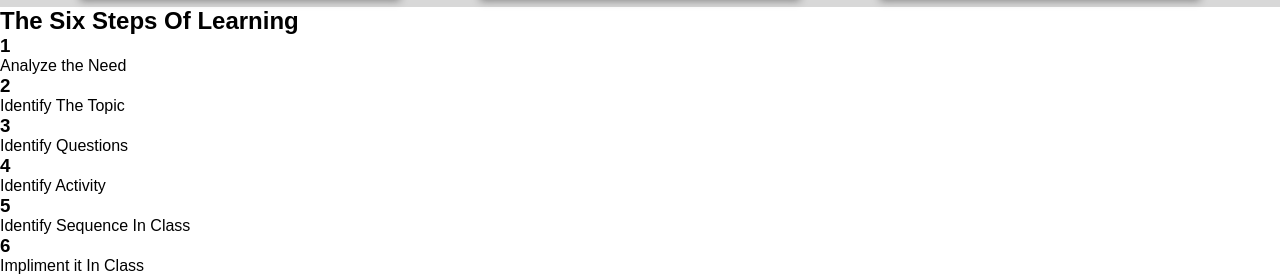
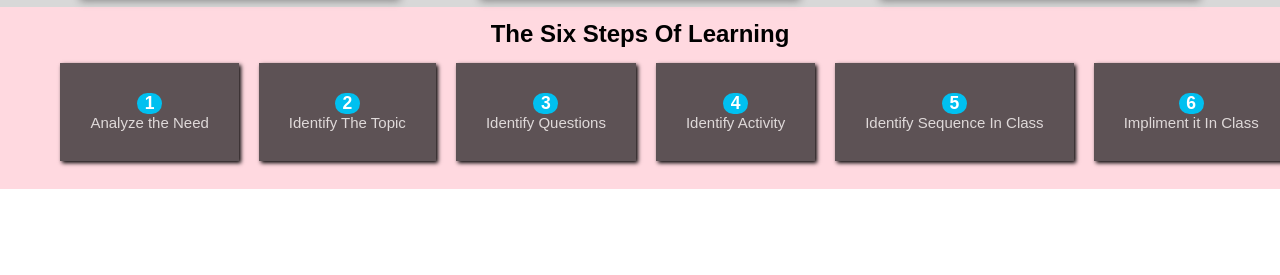
Before and after one commit to salmanfarsy/school, a plain HTML site: page index.html in a window 1280 px wide. Shown: the part 1171-1446 px from the top of the page. After the commit the page ends 1360 px from the top, so only its background shows below. Drawn offline with nearby package versions, Linux system fonts and the light colour scheme.

Commit message:
worked on the steps

```diff
--- a/styles.css
+++ b/styles.css
@@ -241,3 +241,38 @@ margin-top: 10px;
 	from{transform: translateX(1400px);}
 	to{transform: translateX(-550px);}
 	}
+  .sixsteps{
+    text-align: center;
+    background-color: rgba(255, 192, 203, 0.596);;
+    padding: 1%;
+  }
+  .container{
+    width: 100%;
+    display: flex;
+    flex-wrap: wrap;
+    margin:10px 3%;
+    padding: 0%;
+
+  }
+  .steps{
+    background-color: rgba(30, 30, 31, 0.719);
+    margin: 5px 10px;
+    padding: 30px;
+    justify-self: center;
+    align-self: center;
+    color: rgb(223, 217, 217);
+    font-size: 15px;
+    box-shadow: black 2px 2px 4px;
+    transition: all .5s;
+    font-weight: 5;
+  }
+  .steps>h3{
+    background-color: rgb(0, 192, 240);
+    color: white;
+    border-radius: 500px;
+    margin: 0 auto;
+    width: 25px;
+  }
+  .steps:hover{
+    transform: scale(1.4);
+  }
```
